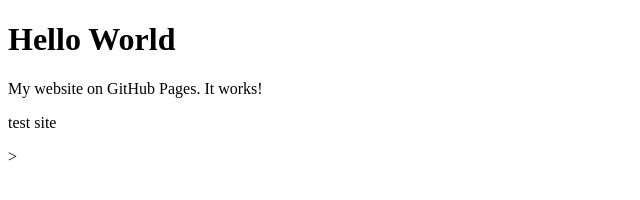
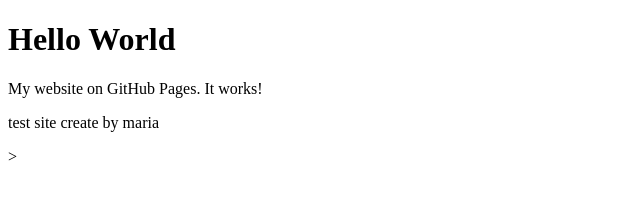
Before and after one commit to Maria-136/Maria-136.github.io, a plain HTML site: page index.html in a window 1280 px wide. Shown: the full height of the page, 0-640 px from the left. Drawn offline with Linux system fonts and the light colour scheme.

Commit message:
add founder

```diff
--- a/index.html
+++ b/index.html
@@ -3,6 +3,6 @@
 <body>
 <h1>Hello World</h1>
 <p>My website on GitHub Pages. It works!</p>
-<p>test site</p>>
+<p>test site create by maria </p>>
 </body>
 </html>
```
